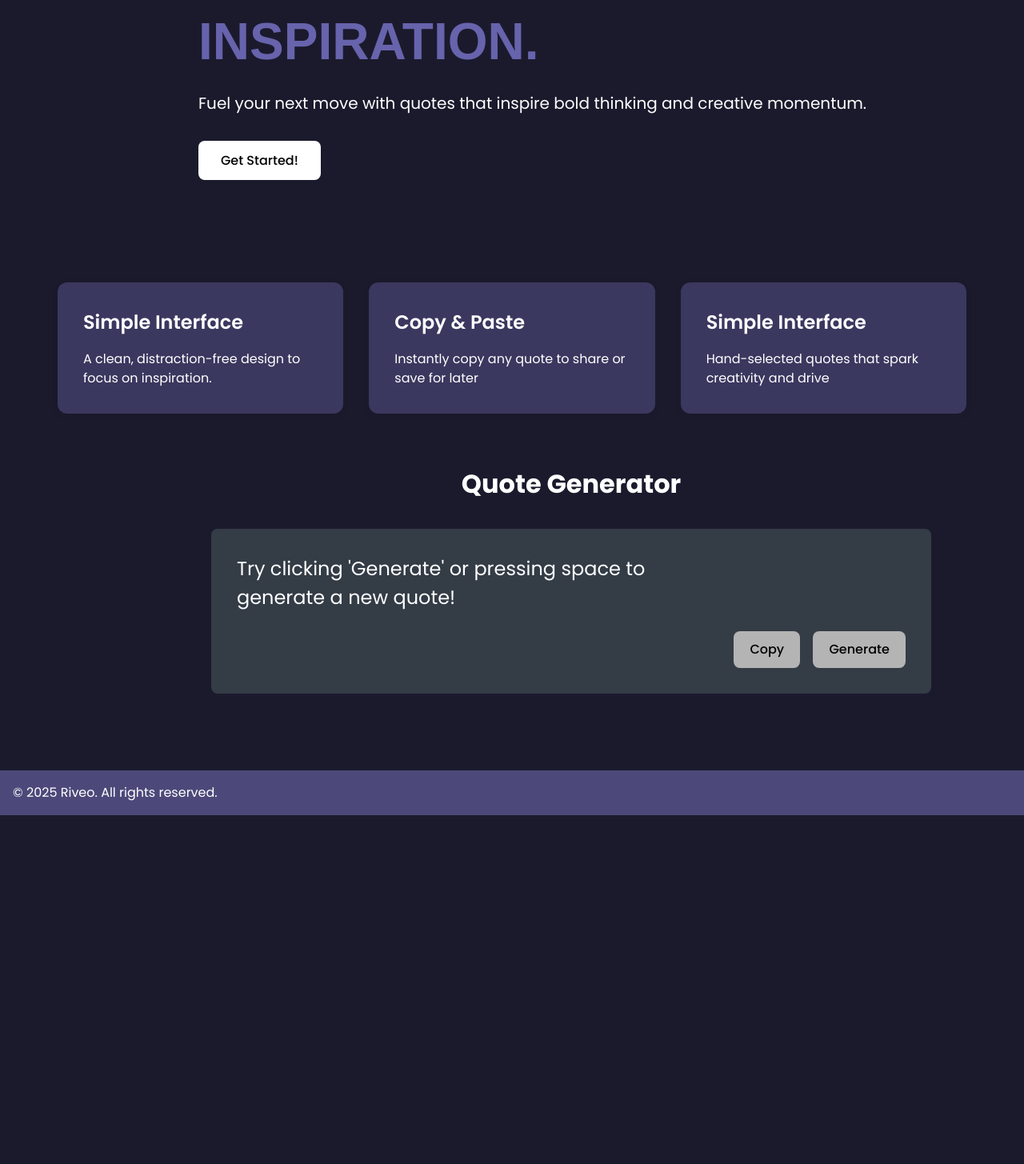
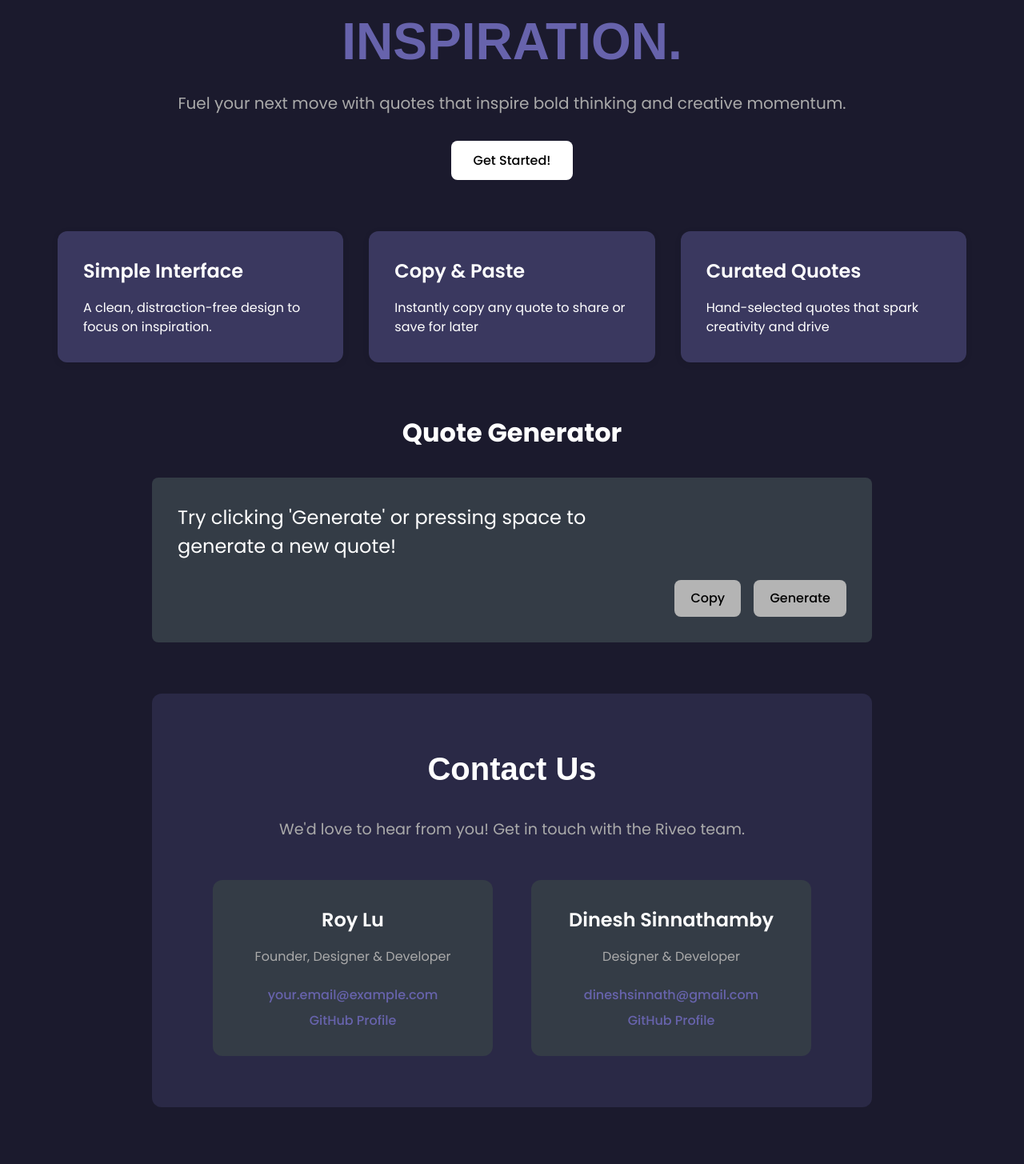
Before and after one commit to MisplacedOrange/Riveote, a React (Vite) app: page / in a window 1280 px wide. Shown: the part 395-1850 px from the top of the page at 80% size. Before the commit the page ends 1414 px from the top, so only its background shows below. Built offline with nearby package versions, Linux system fonts and the light colour scheme.

Commit message:
Added contact section below QuoteGenerator

```diff
--- a/src/QuoteGenerator.jsx
+++ b/src/QuoteGenerator.jsx
@@ -152,13 +152,11 @@ const QuoteGenerator = () => {
             maxWidth: "900px",
             margin: "2rem auto",
             width: "95%",
-            marginLeft: "15rem",
         }}>
             <h2 style={{
                 textAlign: "center",
                 color: "#fff",
                 fontSize: "2rem",
-                marginLeft: "auto",
             }}>
                 Quote Generator
             </h2>
@@ -169,7 +167,6 @@ const QuoteGenerator = () => {
                 minHeight: "130px",
                 height: "90%",
                 marginTop: "2rem",
-                marginLeft: "auto",
                 marginBottom: "2rem",
                 padding: "2rem",
                 background: "#343c46",
--- a/src/main.jsx
+++ b/src/main.jsx
@@ -12,10 +12,9 @@ createRoot(document.getElementById('root')).render(
         display: "flex",
         flexDirection: "column",
         marginTop: "4rem",
-        marginLeft: "12rem",
-        marginRight: "auto",
+        margin: "4rem auto",
         marginBottom: "4rem",
-        alignItems: "flex-start",
+        alignItems: "center",
         maxWidth: "900px",
         padding: "0 2rem",
         overflow: "hidden",
@@ -26,7 +25,7 @@ createRoot(document.getElementById('root')).render(
           fontWeight: 700,
           marginTop: "6rem",
           marginBottom: "1rem",
-          textAlign: "left",
+          textAlign: "center",
           lineHeight: "1.4",
           maxWidth: "5",
           fontFamily: "Arial, sans-serif",
@@ -39,8 +38,7 @@ createRoot(document.getElementById('root')).render(
           fontSize: "1.25rem",
           color: "#aaa",
           marginBottom: "2rem",
-          textAlign: "left",
-          color: "#fff",
+          textAlign: "center",
           }}>
           Fuel your next move with quotes that inspire bold thinking and creative momentum.
         </p>
@@ -53,7 +51,7 @@ createRoot(document.getElementById('root')).render(
           }}
           style={{
           // Button Style
-          alignSelf: "flex-start",
+          alignSelf: "center",
           padding: "0.75rem 1.75rem",
           background: "#ffffffff",
           color: "#000",
@@ -64,25 +62,7 @@ createRoot(document.getElementById('root')).render(
           Get Started!
         </button>
       </section>
-        <section id="features" style={{
-          // Features Section Style
-        display: "flex",
-        flexDirection: "column",
-        marginTop: "4rem",
-        marginLeft: "12rem",
-        marginRight: "auto",
-        marginBottom: "4rem",
-        alignItems: "flex-start",
-        maxWidth: "900px",
-        padding: "0 2rem",
-        }}>
-          <div style={{
-            // Features Heading Style
-            fontFamily: "Arial, sans-serif",
-          }}>
 
-          </div>
-        </section>
       <section style={{
         // Features List Style
         display: "flex",
@@ -93,7 +73,7 @@ createRoot(document.getElementById('root')).render(
         padding: "0 2rem",
         }}>
 
-              <feature1 style={{
+          <div style={{
             background: "#3a385f",
             padding: "2rem",
             borderRadius: "12px",
@@ -101,19 +81,17 @@ createRoot(document.getElementById('root')).render(
             flex: "1",
           }}>
             <h3 style={{
-                  // Feature 1 Title Style
               fontSize: "1.5rem",
               fontWeight: 600,
               marginBottom: "1rem",
               color: "#fff",
             }}>Simple Interface</h3>
             <p style={{
-                  // Feature 1 Description Style
               color: "#fff",
             }}>A clean, distraction-free design to focus on inspiration.</p>
-              </feature1>
+          </div>
 
-              <feature2 style={{
+          <div style={{
             background: "#3a385f",
             padding: "2rem",
             borderRadius: "12px",
@@ -121,19 +99,17 @@ createRoot(document.getElementById('root')).render(
             flex: "1",
           }}>
             <h3 style={{
-                  // Feature 2 Title Style
               fontSize: "1.5rem",
               fontWeight: 600,
               marginBottom: "1rem",
               color: "#fff",
             }}>Copy & Paste</h3>
             <p style={{
-                  // Feature 2 Description Style
               color: "#fff",
             }}>Instantly copy any quote to share or save for later</p>
-              </feature2>
+          </div>
 
-              <feature3 style={{
+          <div style={{
             background: "#3a385f",
             padding: "2rem",
             borderRadius: "12px",
@@ -141,19 +117,158 @@ createRoot(document.getElementById('root')).render(
             flex: "1",
           }}>
             <h3 style={{
-                  // Feature 3 Title Style
               fontSize: "1.5rem",
               fontWeight: 600,
               marginBottom: "1rem",
               color: "#fff",
-                }}>Simple Interface</h3>
+            }}>Curated Quotes</h3>
             <p style={{
-                  // Feature 3 Description Style
               color: "#fff",
             }}>Hand-selected quotes that spark creativity and drive</p>
-              </feature3>
+          </div>
         </section>
-      <QuoteGenerator id ="quotes"/>
+
+      <QuoteGenerator id="quotes"/>
+
+      {/* Contact Section */}
+      <section id="contact" style={{
+        display: "flex",
+        flexDirection: "column",
+        alignItems: "center",
+        maxWidth: "900px",
+        margin: "4rem auto",
+        padding: "4rem 2rem",
+        background: "#2a2946",
+        borderRadius: "12px",
+        }}>
+        <h2 style={{
+          fontSize: "2.5rem",
+          fontWeight: 700,
+          marginBottom: "2rem",
+          textAlign: "center",
+          color: "#fff",
+          fontFamily: "Arial, sans-serif",
+        }}>
+          Contact Us
+        </h2>
+        <p style={{
+          fontSize: "1.2rem",
+          color: "#aaa",
+          marginBottom: "3rem",
+          textAlign: "center",
+          maxWidth: "600px",
+        }}>
+          We'd love to hear from you! Get in touch with the Riveo team.
+        </p>
+
+        <div style={{
+          display: "flex",
+          gap: "3rem",
+          justifyContent: "center",
+          flexWrap: "wrap",
+          width: "100%",
+        }}>
+          {/* Partner 1 */}
+          <div style={{
+            display: "flex",
+            flexDirection: "column",
+            alignItems: "center",
+            padding: "2rem",
+            background: "#343c46",
+            borderRadius: "12px",
+            minWidth: "280px",
+            flex: "1",
+            maxWidth: "350px",
+          }}>
+            <h3 style={{
+              fontSize: "1.5rem",
+              fontWeight: 600,
+              color: "#fff",
+              marginBottom: "1rem",
+            }}>
+              Roy Lu
+            </h3>
+            <p style={{
+              color: "#aaa",
+              marginBottom: "1.5rem",
+              textAlign: "center",
+            }}>
+              Founder, Designer & Developer
+            </p>
+            <div style={{
+              display: "flex",
+              flexDirection: "column",
+              gap: "0.5rem",
+              alignItems: "center",
+            }}>
+              <a href="mailto:your.email@example.com" style={{
+                color: "#6763ac",
+                textDecoration: "none",
+                fontSize: "1rem",
+              }}>
+                your.email@example.com
+              </a>
+              <a href="https://github.com/misplacedorange" style={{
+                color: "#6763ac",
+                textDecoration: "none",
+                fontSize: "1rem",
+              }}>
+                GitHub Profile
+              </a>
+            </div>
+          </div>
+
+          {/* Partner 2 */}
+          <div style={{
+            display: "flex",
+            flexDirection: "column",
+            alignItems: "center",
+            padding: "2rem",
+            background: "#343c46",
+            borderRadius: "12px",
+            minWidth: "280px",
+            flex: "1",
+            maxWidth: "350px",
+          }}>
+            <h3 style={{
+              fontSize: "1.5rem",
+              fontWeight: 600,
+              color: "#fff",
+              marginBottom: "1rem",
+            }}>
+              Dinesh Sinnathamby
+            </h3>
+            <p style={{
+              color: "#aaa",
+              marginBottom: "1.5rem",
+              textAlign: "center",
+            }}>
+              Designer & Developer
+            </p>
+            <div style={{
+              display: "flex",
+              flexDirection: "column",
+              gap: "0.5rem",
+              alignItems: "center",
+            }}>
+              <a href="mailto:partner.email@example.com" style={{
+                color: "#6763ac",
+                textDecoration: "none",
+                fontSize: "1rem",
+              }}>
+                dineshsinnath@gmail.com
+              </a>
+              <a href="https://github.com/crackle2k" style={{
+                color: "#6763ac",
+                textDecoration: "none",
+                fontSize: "1rem",
+              }}>
+                GitHub Profile
+              </a>
+            </div>
+          </div>
+        </div>
+      </section>
     </Layout>
   </StrictMode>
 );
```
Lines whose indentation alone changed are shown as unchanged.
